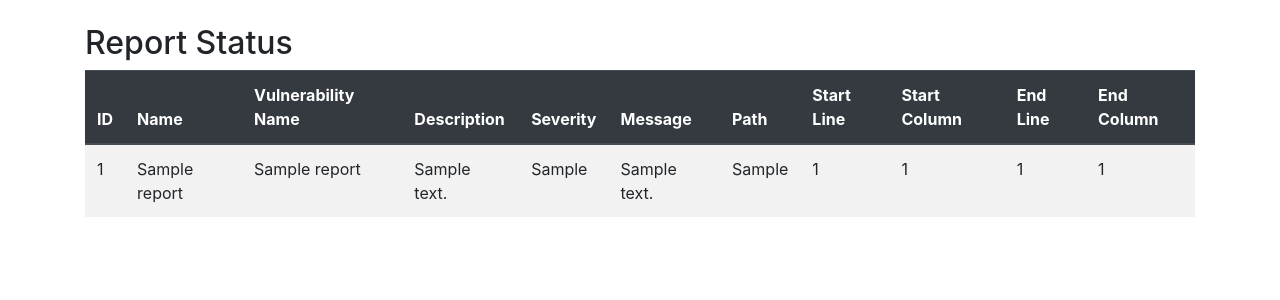
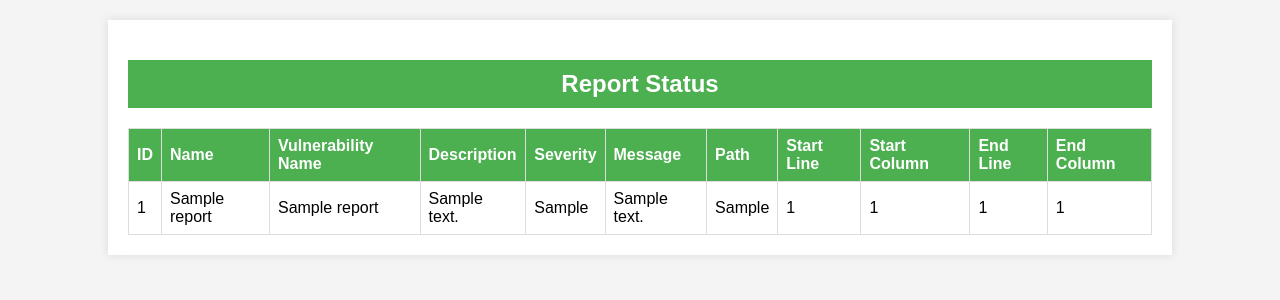
Before and after one commit to realsung/VulnFinder-CodeQL, a Flask app: page /status in a window 1280 px wide. Shown: the top 300 px of the page. Run offline with Flask 3, Linux system fonts and the light colour scheme; tables that the repository leaves empty hold one stand-in row (values such as "Sample post"); some libraries are stand-ins or nearby versions.

Commit message:
status 페이지 업데이트 & 오류 수정

```diff
--- a/src/app.py
+++ b/src/app.py
@@ -142,12 +142,13 @@ def analyze_db(dirname):
         ql_scripts = get_ql_scripts()
         for ql_script in ql_scripts:
             script_name = ql_script.split('/')[-1].split('.ql')[0]
-            command = f'codeql database analyze --format=csv --output={CSV_PATH}{dirname}-{script_name}.csv --threads=2 {DB_PATH}{dirname} {ql_script}'
-            print(command)
+            # command = f'codeql database analyze --format=csv --output={CSV_PATH}{dirname}-{script_name}.csv --threads=2 {DB_PATH}{dirname} {ql_script}'
+            command = f'codeql database analyze --format=csv --output={CSV_PATH}{dirname}-{script_name}.csv --threads=1 {DB_PATH}{dirname} {ql_script}'
+            print("!!!!!!!!!", command)
             # command = f'codeql database analyze --format=csv --output={CSV_PATH}{dirname}.csv --threads=2 {DB_PATH}{dirname} {ql_script}'
             # codeql database analyze --format=csv --output=/root/VulnFinder-CodeQL/src/codeql-csv/cwe-079.csv --threads=2 /root/VulnFinder-CodeQL/src/codeql-db/CWE-079-383a5975 /root/CodeQL/codeql/qlpacks/codeql/javascript-queries/0.8.3/Declarations/UnusedVariable.ql
             # codeql database analyze --format=csv --output=/root/VulnFinder-CodeQL/src/codeql-csv/cwe-079.csv --threads=2 /root/VulnFinder-CodeQL/src/codeql-db/CWE-079-383a5975 /root/CodeQL/codeql/qlpacks/codeql/javascript-queries/0.8.3/Security/CWE-079/ReflectedXss.ql
-            process = Popen(command, shell=False)
+            process = Popen(command, shell=True)
             process.wait()
             if os.path.exists(f'{CSV_PATH}{dirname}-{script_name}.csv'):
                 read_csv_and_update_db(f'{CSV_PATH}{dirname}-{script_name}.csv')
--- a/src/templates/status.html
+++ b/src/templates/status.html
@@ -4,13 +4,77 @@
     <meta charset="UTF-8">
     <meta name="viewport" content="width=device-width, initial-scale=1.0">
     <title>Report Status</title>
-    <link rel="stylesheet" href="https://stackpath.bootstrapcdn.com/bootstrap/4.5.2/css/bootstrap.min.css">
+    <style>
+        body {
+            font-family: Arial, sans-serif;
+            background-color: #f4f4f4;
+            margin: 0;
+            padding: 0;
+        }
+
+        .container {
+            width: 80%;
+            margin: 20px auto;
+            background-color: #fff;
+            padding: 20px;
+            box-shadow: 0 0 10px rgba(0, 0, 0, 0.1);
+        }
+
+        h2 {
+            background-color: #4CAF50;
+            color: white;
+            padding: 10px 0;
+            text-align: center;
+            margin-bottom: 20px;
+        }
+
+        .table {
+            width: 100%;
+            border-collapse: collapse;
+        }
+
+        .table thead {
+            background-color: #4CAF50;
+            color: white;
+        }
+
+        .table th, .table td {
+            border: 1px solid #ddd;
+            padding: 8px;
+            text-align: left;
+        }
+
+        .table tr:nth-child(even) {
+            background-color: #f2f2f2;
+        }
+
+        /* Additional styling for buttons if needed */
+        .button {
+            background-color: #008CBA;
+            border: none;
+            color: white;
+            padding: 8px 16px;
+            text-align: center;
+            text-decoration: none;
+            display: inline-block;
+            font-size: 16px;
+            margin: 4px 2px;
+            cursor: pointer;
+            border-radius: 5px;
+        }
+
+        .button:disabled {
+            background-color: #cccccc;
+            color: #666666;
+            cursor: default;
+        }
+    </style>
 </head>
 <body>
-    <div class="container mt-4">
+    <div class="container">
         <h2>Report Status</h2>
-        <table class="table table-striped">
-            <thead class="thead-dark">
+        <table class="table">
+            <thead>
                 <tr>
                     <th>ID</th>
                     <th>Name</th>
@@ -44,9 +108,5 @@
             </tbody>
         </table>
     </div>
-
-    <script src="https://code.jquery.com/jquery-3.5.1.slim.min.js"></script>
-    <script src="https://cdn.jsdelivr.net/npm/@popperjs/core@2.0.6/dist/umd/popper.min.js"></script>
-    <script src="https://stackpath.bootstrapcdn.com/bootstrap/4.5.2/js/bootstrap.min.js"></script>
 </body>
 </html>
```
